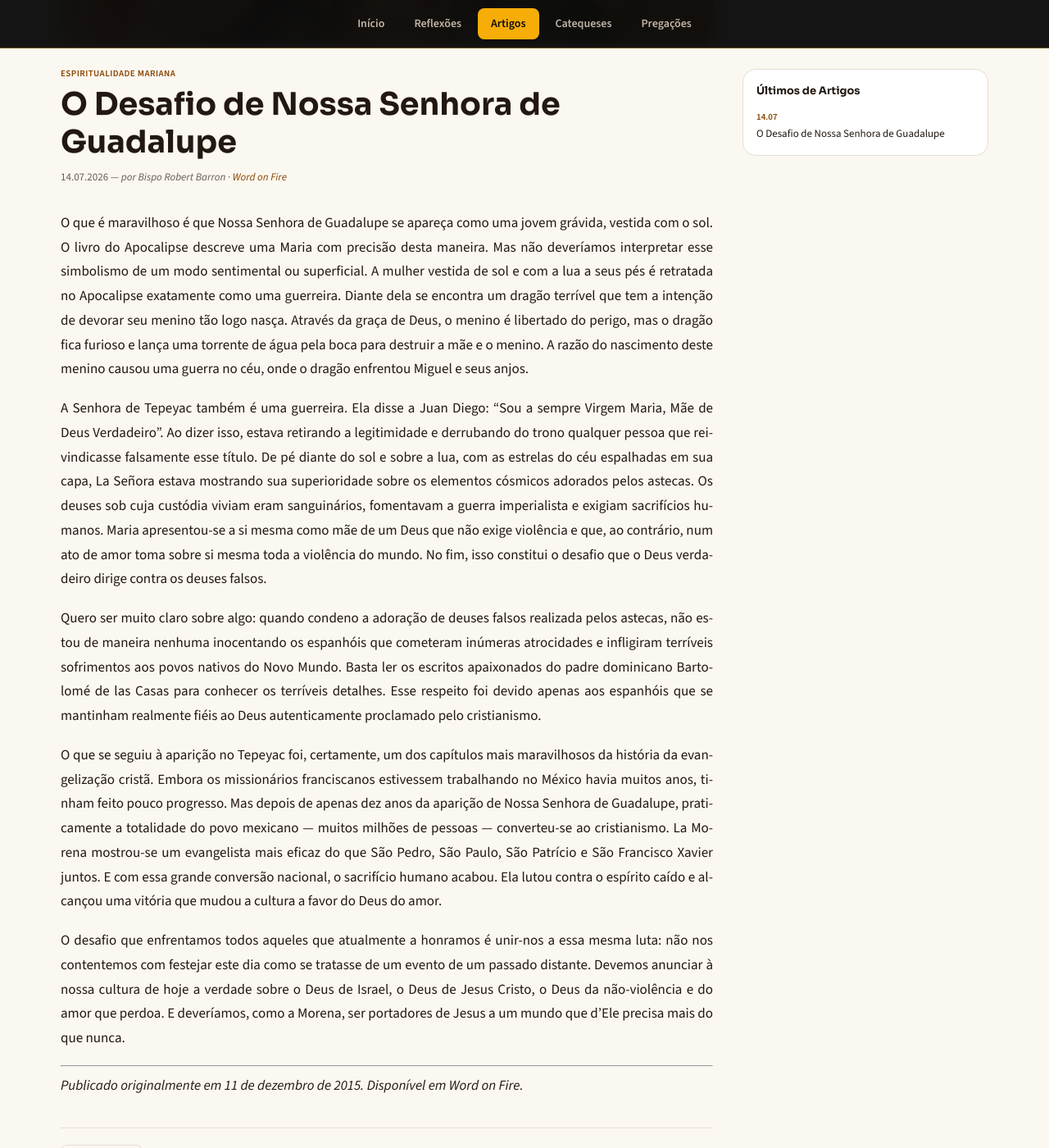
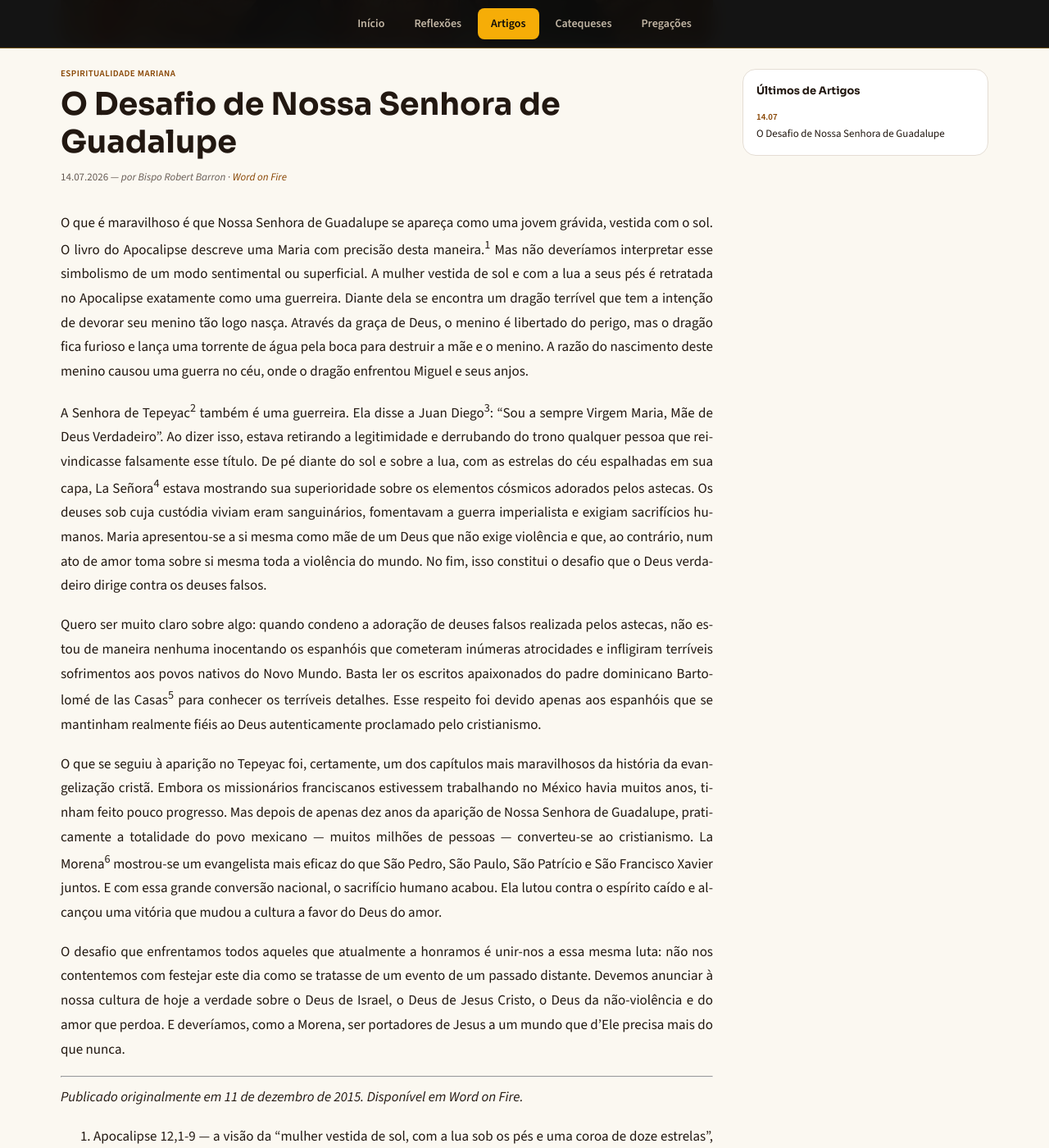
Before and after one commit to admariam/liturgiadiaria, a Jekyll site: the page built from _artigos/desafio-nossa-senhora-de-guadalupe.md, in a window 1280 px wide and 1400 px high, scrolled down 558 px. Shown: the whole window at 82% size. Built offline with Jekyll 4.4.1, drawn with Linux system fonts in a browser that asks for light colours; some of the changed lines change nothing that is shown; some of the changed text lies outside the part shown.

Commit message:
Artigo Guadalupe: notas de rodapé dos termos (Tepeyac, Juan Diego, La Morena etc.)

```diff
--- a/_artigos/desafio-nossa-senhora-de-guadalupe.md
+++ b/_artigos/desafio-nossa-senhora-de-guadalupe.md
@@ -9,15 +9,27 @@ imagem: /assets/img/artigo-guadalupe.jpg
 resumo: "Nossa Senhora de Guadalupe aparece como a mulher vestida de sol do Apocalipse — uma guerreira que desafia os deuses falsos e converte um povo inteiro ao Deus do amor."
 ---
 
-O que é maravilhoso é que Nossa Senhora de Guadalupe se apareça como uma jovem grávida, vestida com o sol. O livro do Apocalipse descreve uma Maria com precisão desta maneira. Mas não deveríamos interpretar esse simbolismo de um modo sentimental ou superficial. A mulher vestida de sol e com a lua a seus pés é retratada no Apocalipse exatamente como uma guerreira. Diante dela se encontra um dragão terrível que tem a intenção de devorar seu menino tão logo nasça. Através da graça de Deus, o menino é libertado do perigo, mas o dragão fica furioso e lança uma torrente de água pela boca para destruir a mãe e o menino. A razão do nascimento deste menino causou uma guerra no céu, onde o dragão enfrentou Miguel e seus anjos.
+O que é maravilhoso é que Nossa Senhora de Guadalupe se apareça como uma jovem grávida, vestida com o sol. O livro do Apocalipse descreve uma Maria com precisão desta maneira.[^ap] Mas não deveríamos interpretar esse simbolismo de um modo sentimental ou superficial. A mulher vestida de sol e com a lua a seus pés é retratada no Apocalipse exatamente como uma guerreira. Diante dela se encontra um dragão terrível que tem a intenção de devorar seu menino tão logo nasça. Através da graça de Deus, o menino é libertado do perigo, mas o dragão fica furioso e lança uma torrente de água pela boca para destruir a mãe e o menino. A razão do nascimento deste menino causou uma guerra no céu, onde o dragão enfrentou Miguel e seus anjos.
 
-A Senhora de Tepeyac também é uma guerreira. Ela disse a Juan Diego: "Sou a sempre Virgem Maria, Mãe de Deus Verdadeiro". Ao dizer isso, estava retirando a legitimidade e derrubando do trono qualquer pessoa que reivindicasse falsamente esse título. De pé diante do sol e sobre a lua, com as estrelas do céu espalhadas em sua capa, La Señora estava mostrando sua superioridade sobre os elementos cósmicos adorados pelos astecas. Os deuses sob cuja custódia viviam eram sanguinários, fomentavam a guerra imperialista e exigiam sacrifícios humanos. Maria apresentou-se a si mesma como mãe de um Deus que não exige violência e que, ao contrário, num ato de amor toma sobre si mesma toda a violência do mundo. No fim, isso constitui o desafio que o Deus verdadeiro dirige contra os deuses falsos.
+A Senhora de Tepeyac[^tepeyac] também é uma guerreira. Ela disse a Juan Diego[^juandiego]: "Sou a sempre Virgem Maria, Mãe de Deus Verdadeiro". Ao dizer isso, estava retirando a legitimidade e derrubando do trono qualquer pessoa que reivindicasse falsamente esse título. De pé diante do sol e sobre a lua, com as estrelas do céu espalhadas em sua capa, La Señora[^senora] estava mostrando sua superioridade sobre os elementos cósmicos adorados pelos astecas. Os deuses sob cuja custódia viviam eram sanguinários, fomentavam a guerra imperialista e exigiam sacrifícios humanos. Maria apresentou-se a si mesma como mãe de um Deus que não exige violência e que, ao contrário, num ato de amor toma sobre si mesma toda a violência do mundo. No fim, isso constitui o desafio que o Deus verdadeiro dirige contra os deuses falsos.
 
-Quero ser muito claro sobre algo: quando condeno a adoração de deuses falsos realizada pelos astecas, não estou de maneira nenhuma inocentando os espanhóis que cometeram inúmeras atrocidades e infligiram terríveis sofrimentos aos povos nativos do Novo Mundo. Basta ler os escritos apaixonados do padre dominicano Bartolomé de las Casas para conhecer os terríveis detalhes. Esse respeito foi devido apenas aos espanhóis que se mantinham realmente fiéis ao Deus autenticamente proclamado pelo cristianismo.
+Quero ser muito claro sobre algo: quando condeno a adoração de deuses falsos realizada pelos astecas, não estou de maneira nenhuma inocentando os espanhóis que cometeram inúmeras atrocidades e infligiram terríveis sofrimentos aos povos nativos do Novo Mundo. Basta ler os escritos apaixonados do padre dominicano Bartolomé de las Casas[^lascasas] para conhecer os terríveis detalhes. Esse respeito foi devido apenas aos espanhóis que se mantinham realmente fiéis ao Deus autenticamente proclamado pelo cristianismo.
 
-O que se seguiu à aparição no Tepeyac foi, certamente, um dos capítulos mais maravilhosos da história da evangelização cristã. Embora os missionários franciscanos estivessem trabalhando no México havia muitos anos, tinham feito pouco progresso. Mas depois de apenas dez anos da aparição de Nossa Senhora de Guadalupe, praticamente a totalidade do povo mexicano — muitos milhões de pessoas — converteu-se ao cristianismo. La Morena mostrou-se um evangelista mais eficaz do que São Pedro, São Paulo, São Patrício e São Francisco Xavier juntos. E com essa grande conversão nacional, o sacrifício humano acabou. Ela lutou contra o espírito caído e alcançou uma vitória que mudou a cultura a favor do Deus do amor.
+O que se seguiu à aparição no Tepeyac foi, certamente, um dos capítulos mais maravilhosos da história da evangelização cristã. Embora os missionários franciscanos estivessem trabalhando no México havia muitos anos, tinham feito pouco progresso. Mas depois de apenas dez anos da aparição de Nossa Senhora de Guadalupe, praticamente a totalidade do povo mexicano — muitos milhões de pessoas — converteu-se ao cristianismo. La Morena[^morena] mostrou-se um evangelista mais eficaz do que São Pedro, São Paulo, São Patrício e São Francisco Xavier juntos. E com essa grande conversão nacional, o sacrifício humano acabou. Ela lutou contra o espírito caído e alcançou uma vitória que mudou a cultura a favor do Deus do amor.
 
 O desafio que enfrentamos todos aqueles que atualmente a honramos é unir-nos a essa mesma luta: não nos contentemos com festejar este dia como se tratasse de um evento de um passado distante. Devemos anunciar à nossa cultura de hoje a verdade sobre o Deus de Israel, o Deus de Jesus Cristo, o Deus da não-violência e do amor que perdoa. E deveríamos, como a Morena, ser portadores de Jesus a um mundo que d'Ele precisa mais do que nunca.
+
+[^ap]: Apocalipse 12,1-9 — a visão da "mulher vestida de sol, com a lua sob os pés e uma coroa de doze estrelas", e do dragão que espreita o filho que vai nascer.
+
+[^tepeyac]: Colina ao norte da Cidade do México onde, em dezembro de 1531, Nossa Senhora apareceu. No local está hoje a Basílica de Guadalupe.
+
+[^juandiego]: Indígena chichimeca convertido ao cristianismo, a quem a Virgem apareceu no Tepeyac e pediu que se erguesse ali um templo. A imagem de Guadalupe ficou impressa na sua *tilma* — o manto de fibra de agave que ele usava. Foi canonizado em 2002.
+
+[^senora]: "A Senhora", em espanhol — como o povo se refere a Nossa Senhora de Guadalupe.
+
+[^lascasas]: Frei espanhol da Ordem dos Pregadores (1484-1566). Testemunhou e denunciou as atrocidades cometidas contra os povos indígenas, e ficou conhecido como o "defensor dos índios".
+
+[^morena]: "A Morena" — ou, no carinho do povo, *La Morenita*. É o apelido pelo qual os mexicanos chamam Nossa Senhora de Guadalupe, por causa da pele morena e do rosto mestiço da imagem: ela não apareceu com o rosto dos conquistadores, mas com o rosto daquela gente.
 
 ---
 
```
